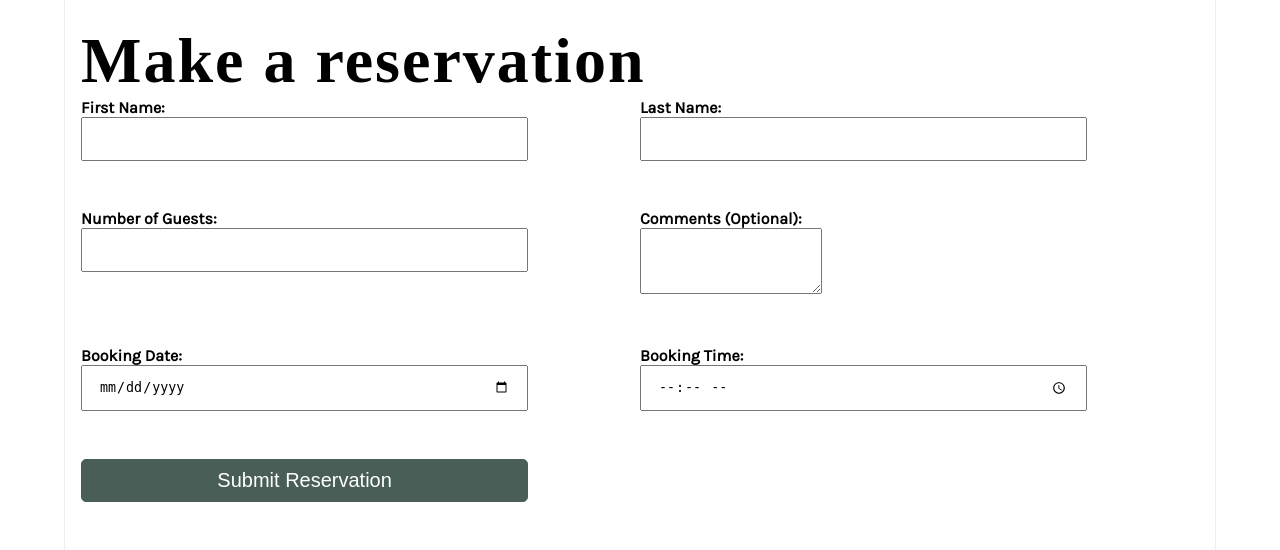
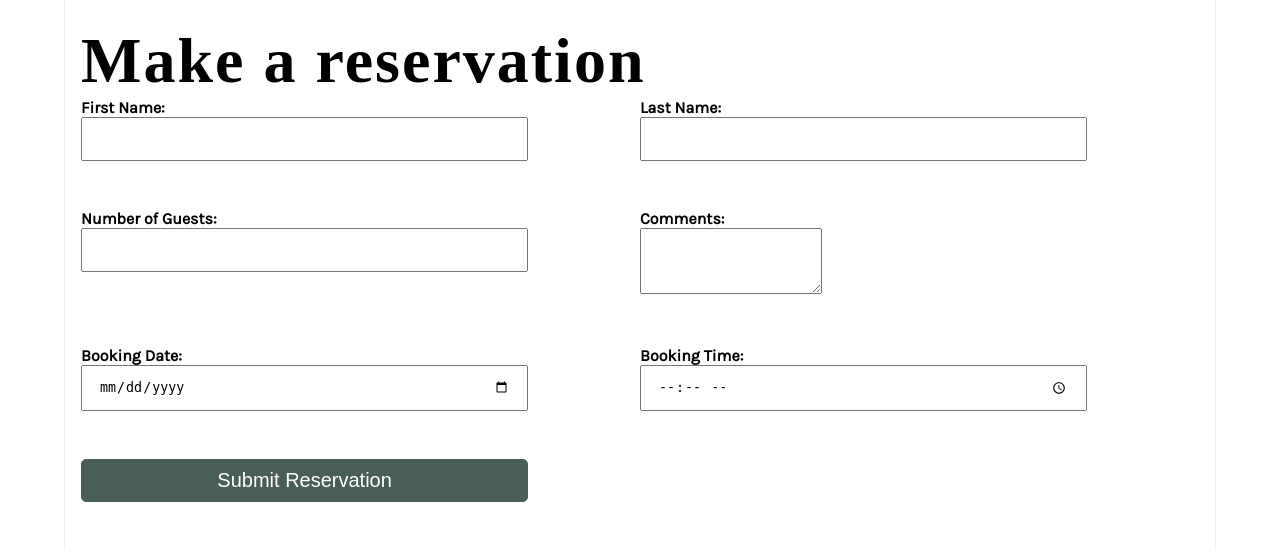
Before and after one commit to nk-rajkumar/LittleLemon-Backend, a Django app: page /book/ in a window 1280 px wide. Shown: the part 261-811 px from the top of the page. Run offline with Django 5.2, Linux system fonts and the light colour scheme; some web fonts are replaced.

Commit message:
Update book.html
remove the optional in the book.html

```diff
--- a/Littlelemon/Restaurant/base/templates/book.html
+++ b/Littlelemon/Restaurant/base/templates/book.html
@@ -49,7 +49,7 @@
           {% endif %}
         </div>
         <div class="column">
-          <label for="comment">Comments (Optional):</label>
+          <label for="comment">Comments:</label>
           <textarea id="comment" name="comment" rows="4"></textarea>
           {% if form.errors.comment %}
             <ul class="error">
```
